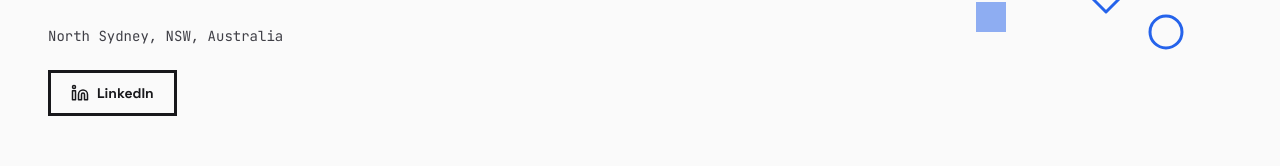
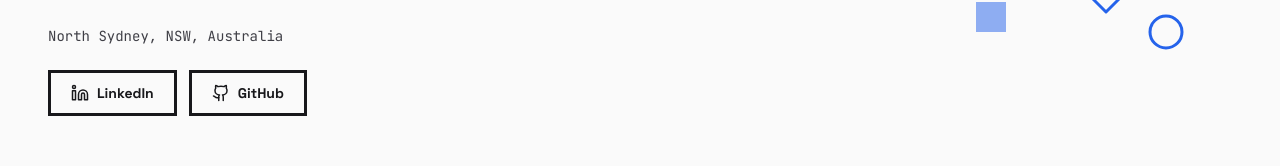
Before and after one commit to epratama/eky-website, a React (Vite) app in the folder frontend/: page / in a window 1280 px wide. Shown: the part 484-650 px from the top of the page. Built offline with nearby package versions, Linux system fonts and the light colour scheme; no server answers.

Commit message:
feat: add GitHub link to Hero

```diff
--- a/frontend/src/components/Hero.jsx
+++ b/frontend/src/components/Hero.jsx
@@ -1,6 +1,6 @@
 import { useScrollReveal } from '../hooks/useScrollReveal'
 import DecorativeShapes from './DecorativeShapes'
-import { Linkedin } from 'lucide-react'
+import { Linkedin, Github } from 'lucide-react'
 
 export default function Hero({ data }) {
   const { ref, isVisible } = useScrollReveal()
@@ -33,6 +33,7 @@ export default function Hero({ data }) {
             {data.location}
           </p>
 
+          <div className="flex flex-wrap gap-3">
             <a
               href={data.linkedin}
               target="_blank"
@@ -42,6 +43,16 @@ export default function Hero({ data }) {
               <Linkedin size={18} />
               LinkedIn
             </a>
+            <a
+              href={data.github}
+              target="_blank"
+              rel="noopener noreferrer"
+              className="inline-flex items-center gap-2 border-[3px] border-brutal-primary px-5 py-2.5 font-body font-bold text-sm text-brutal-primary hover:bg-brutal-primary hover:text-brutal-bg cursor-pointer transition-colors duration-150"
+            >
+              <Github size={18} />
+              GitHub
+            </a>
+          </div>
         </div>
 
         <div className="hidden md:block">
--- a/frontend/src/data/resume.json
+++ b/frontend/src/data/resume.json
@@ -3,6 +3,7 @@
   "title": "Technical Lead & Senior Software Engineer",
   "location": "North Sydney, NSW, Australia",
   "linkedin": "https://linkedin.com/in/ekyputrapratama",
+  "github": "https://github.com/epratama",
   "summary": "Technical Lead & Senior Software Engineer with 15+ years of experience designing, architecting, and scaling web platforms across the full lifecycle, from on-premise infrastructure to modern cloud-native systems. Spent over a decade taking ownership of an existing marketing automation platform and driving its sustained modernisation: migrating it from on-premise infrastructure to AWS, evolving its database architecture through multiple generations, and upgrading its core runtime and UI framework. Took full end-to-end ownership of new business-critical modules from concept to production, and adopted AI-assisted development practices to improve engineering throughput.",
   "keyAchievements": [
     {
```
Also changed, not shown: 1 other file (tests, documents, lock files or other folders). Lines whose indentation alone changed are shown as unchanged.
